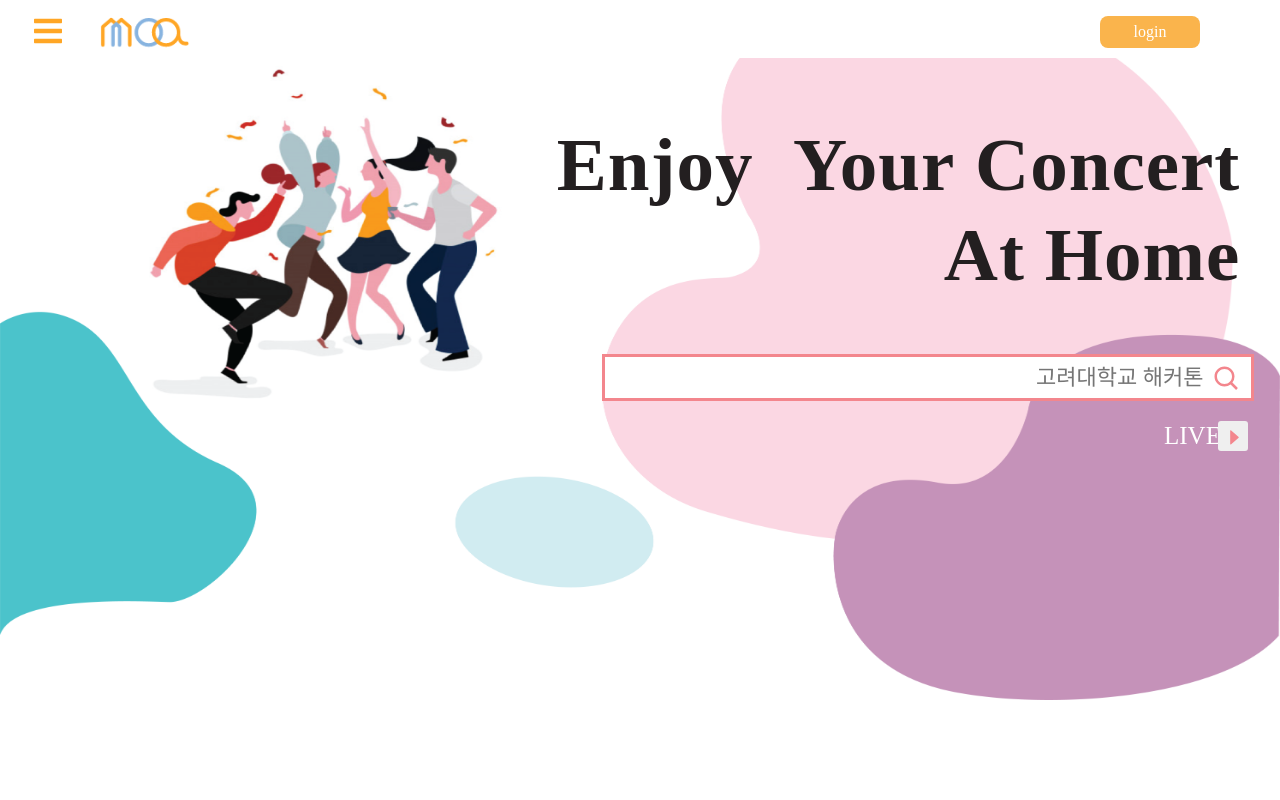
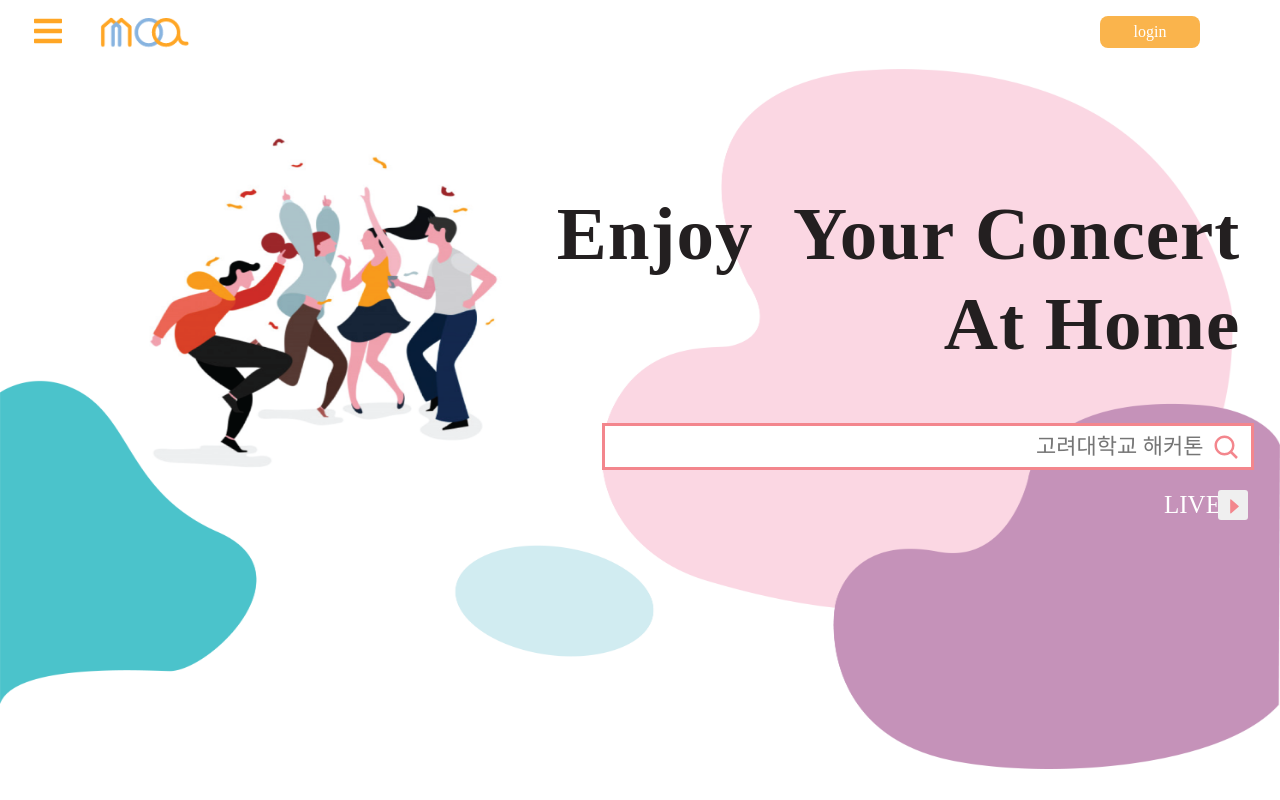
Before and after one commit to leeseooo/MOA, a React (Create React App) app in the folder MOA/client/: page / in a window 1280 px wide. Shown: the top 800 px of the page. Built offline with nearby package versions, Linux system fonts and the light colour scheme; no server answers; a web font is replaced by a local one.

Commit message:
네브바 위치 수정

```diff
--- a/MOA/client/src/App.js
+++ b/MOA/client/src/App.js
@@ -18,6 +18,7 @@ function App() {
   return (
     <div>
       <Navbar />
+      <div style={{ paddingTop: '69px' }}>
       <Switch>
         <Route exact path="/" component={Auth(MainPage, null)} />
         <Route exact path="/login" component={Auth(LoginPage, true)} />
@@ -31,6 +32,7 @@ function App() {
         <Route exact path="/post/:imageId" component={Auth(PostPage),null}/>
         <Route exact path="/video/:videoId" component={Auth(VideoDetailPage, null)} />
       </Switch>
+      </div>
     </div>
   )}
 
--- a/MOA/client/src/NavBar/Navbar.js
+++ b/MOA/client/src/NavBar/Navbar.js
@@ -30,7 +30,7 @@ function Navbar(props){
     }
 
     return (
-        <div style={{ position: 'fixed', zIndex: 5, width: '100%', display: 'flex', background: 'white' }}>
+        <div style={{ position: 'fixed', zIndex: 5, width: '100%', display: 'flex', background: 'white'}}>
             <IconContext.Provider value ={{ color: '#fff' }}>
             <div className='navbar'>
                 <Link to='#' className='menu-bars' style={{ paddingTop: '0', }}>
```
Also changed, not shown: 1 other file (tests, documents, lock files or other folders).
